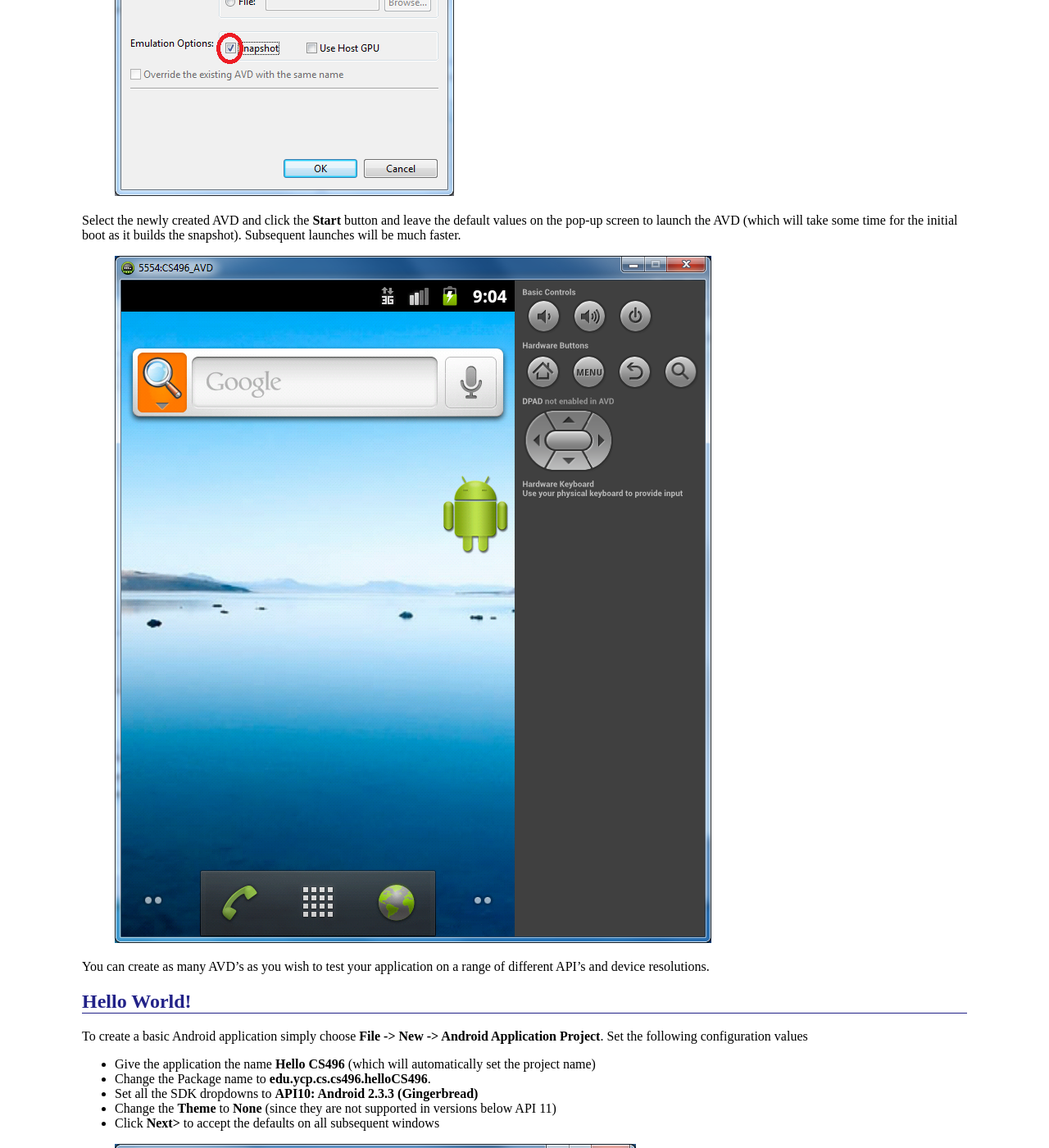
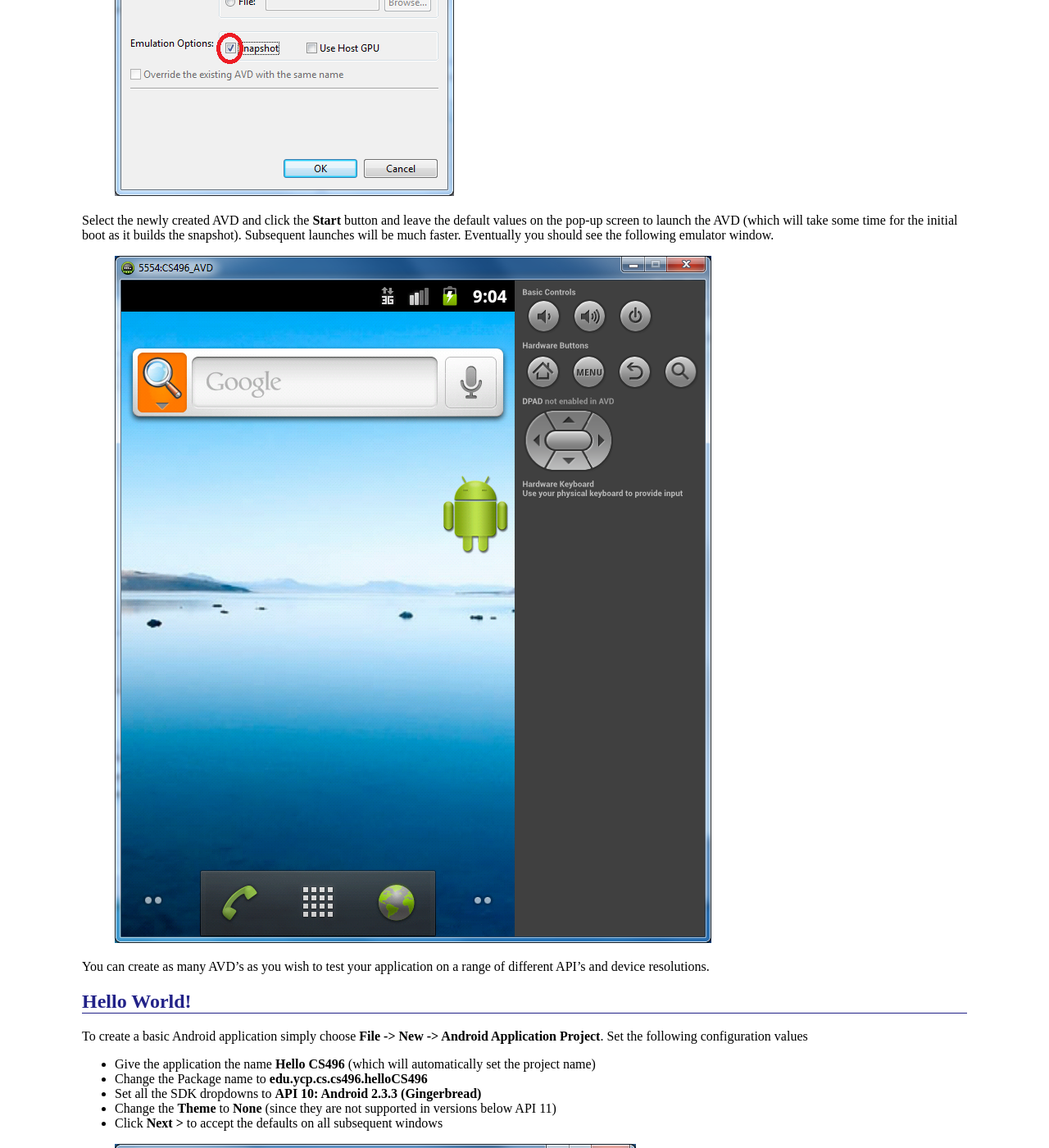
Before and after one commit to ycpcs/cs496-spring2014, a Jekyll site: the page built from labs/lab05.md, in a window 1280 px wide and 1400 px high, scrolled down 2836 px. Shown: the whole window at 82% size. Built offline with Jekyll 4.4.1, drawn with Linux system fonts in a browser that asks for light colours; Markdown is read by kramdown in place of the engine named in the settings; some of the changed text lies outside the part shown.

Commit message:
update lab 6
update lab 6 description and add zip file

```diff
--- a/labs/lab05.md
+++ b/labs/lab05.md
@@ -48,7 +48,7 @@ To create an AVD, we will use the AVD Manager through Eclipse (the given example
 
 > ![image](images/lab05/AVDcreate.png)
 
-Select the newly created AVD and click the **Start** button and leave the default values on the pop-up screen to launch the AVD (which will take some time for the initial boot as it builds the snapshot). Subsequent launches will be much faster.
+Select the newly created AVD and click the **Start** button and leave the default values on the pop-up screen to launch the AVD (which will take some time for the initial boot as it builds the snapshot). Subsequent launches will be much faster. Eventually you should see the following emulator window.
 
 > ![image](images/lab05/emulator.png)
 
@@ -60,10 +60,10 @@ Hello World!
 To create a basic Android application simply choose **File -> New -> Android Application Project**. Set the following configuration values
 
 -   Give the application the name **Hello CS496** (which will automatically set the project name)
--   Change the Package name to **edu.ycp.cs.cs496.helloCS496**.
--   Set all the SDK dropdowns to **API10: Android 2.3.3 (Gingerbread)**
+-   Change the Package name to **edu.ycp.cs.cs496.helloCS496**
+-   Set all the SDK dropdowns to **API 10: Android 2.3.3 (Gingerbread)**
 -   Change the **Theme** to **None** (since they are not supported in versions below API 11)
--   Click **Next>** to accept the defaults on all subsequent windows
+-   Click **Next >** to accept the defaults on all subsequent windows
 
 > ![image](images/lab05/newapp.png)
 
```
Also changed, not shown: other parts of labs/lab05.md (+2 -2 lines), labs/lab04.md (+1 -1 lines), labs/lab06.md (+61 -9 lines), labs/images/lab05/eclipsebasic.png, labs/images/lab06/MobileGeo.png (added), 1 other file.
